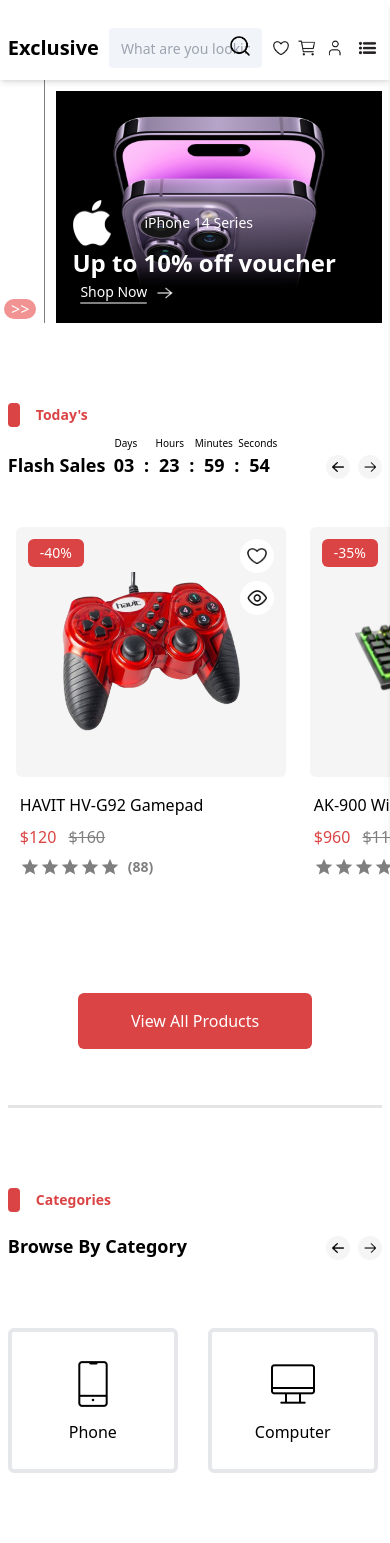
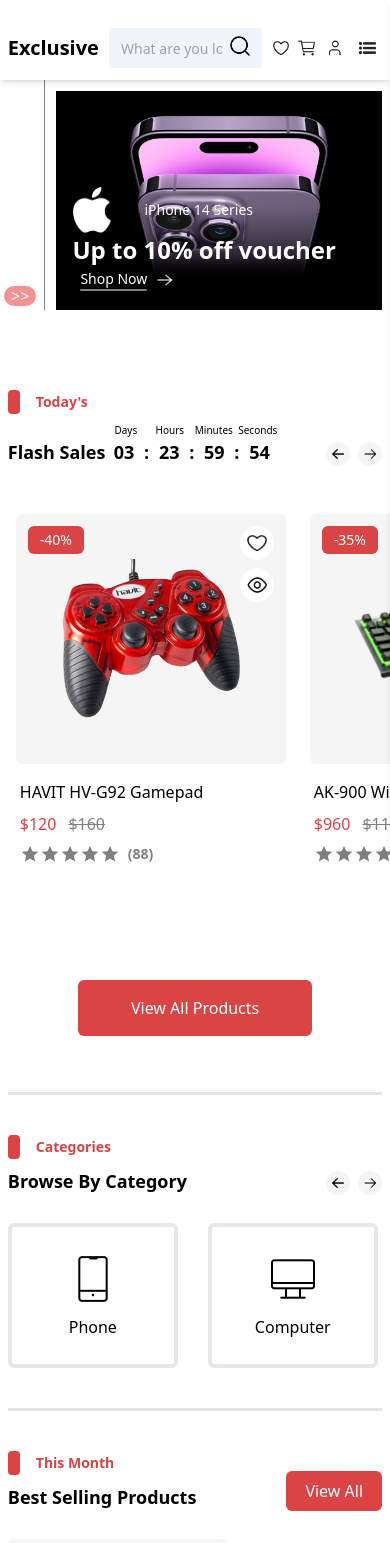
Before and after one commit to yoseftsegaye/E-commerce-website, a React (Vite) app: page / in a window 390 px wide. Shown: the top 1543 px of the page. Built offline with nearby package versions, Linux system fonts and the light colour scheme.

Commit message:
added some responsiveness for all

```diff
--- a/src/App.jsx
+++ b/src/App.jsx
@@ -5,12 +5,14 @@
 
 function App() {
   return (
-    <div className='h-100vh'>
+    <div className="min-h-screen flex flex-col">
       <Navbar />
-      <Home />
+      <div className="flex-grow">
+        <Home />
+      </div>
       <Footer />
     </div>
-  )
+  );
 }
 
-export default App
+export default App;
--- a/src/index.css
+++ b/src/index.css
@@ -1,3 +1,8 @@
 @tailwind base;
 @tailwind components;
 @tailwind utilities;
+
+body {
+    margin: 0;
+    padding: 0;
+  }
--- a/src/pages/Footer.jsx
+++ b/src/pages/Footer.jsx
@@ -60,7 +60,7 @@
                                 <p className='text-xs font-normal opacity-70'>Save $3 with App New User Only</p>
                                 <div className='w-full flex flex-row gap-2'>
                                     <div className='w-20 h-20 flex items-center justify-center'>
-                                        <img src="/Footer/Qrcode.png" alt="Qrcode" className='w-[76px] h-[766px] object-contain' />
+                                        <img src="/Footer/Qrcode.png" alt="Qrcode" className='w-[76px] h-[76px] object-contain' />
                                     </div>
                                     <div className='w-[110px] h-20 flex flex-col gap-1'>
                                         <a
--- a/src/pages/Home.jsx
+++ b/src/pages/Home.jsx
@@ -1,4 +1,3 @@
-
 import React, { useState } from 'react';
 import Todays from './homePage/Todays';
 import Catagories from './homePage/Catagories';
@@ -20,9 +19,9 @@
             <div className="flex flex-row w-full mt-20 mb-4 px-[2%] md:px-[5%]">
 
                 {/* Side menu bar */}
-                <div className={`relative ${open ? "w-[233px] h-fit pt-[3%]" : "w-10 h-auto"} lg:w-[233px] lg:h-auto pr-1 lg:pr-4 lg:pt-10`}>
+                <div className={`relative ${open ? "w-[200px] md:w-[233px] h-fit pt-[3%]" : "w-10 h-auto"} lg:w-[233px] lg:h-auto pr-1 lg:pr-4 lg:pt-10`}>
                     {/* Sidebar content */}
-                    <div className={`${open ? "flex" : "hidden"} flex-col items-start gap-4 w-[217px] h-[344px] lg:flex lg:h-auto`}>
+                    <div className={`${open ? "flex w-[160px]" : "hidden"} flex-col items-start gap-4 w-[217px] h-[344px] lg:flex lg:h-auto`}>
                         <div className="flex flex-row items-center justify-between w-full">
                             <button className="font-normal text-base hover:text-[#DB4444]">Women's Fashion</button>
                             <button>
@@ -58,11 +57,11 @@
                 {/* Front image */}
                 <div className={`w-full h-auto pl-[3%] pt-[3%] transition-transform duration-300 border-l border-black/50`}
                     onClick={handleCloseDetail}>
-                    <div className="relative flex flex-row justify-center md:justify-between w-full h-full bg-black md:pl-4 lg:pl-16">
+                    <div className="relative flex flex-row justify-center md:justify-between w-full h-full bg-black pl-[6%]">
                         {/* Description section */}
                         <div className="hidden md:flex flex-col w-[300px] gap-8 py-10 left-0">
                             <div className="flex flex-row justify-between items-center w-36 md:w-[190px]">
-                                <img src="/Home/Apple.png" alt="Apple" className="w-10 h-12" />
+                                <img src="/Home/Apple.png" alt="Apple" className="w-10 h-12 object-contain" />
                                 <h1 className="text-sm md:text-base font-normal text-white">iPhone 14 Series</h1>
                             </div>
                             <div className="w-32 md:w-[294px] text-2xl md:text-5xl font-semibold text-[#FAFAFA]">
@@ -116,7 +115,7 @@
                                 setDetail(!detail);
                             }}
                         >
-                            <img src="/Home/Phone.jpg" alt="Phone" className="w-fit h-full" />
+                            <img src="/Home/Phone.jpg" alt="Phone" className="w-fit h-full object-contain" />
                         </div>
                     </div>
                 </div>
--- a/src/pages/Navbar.jsx
+++ b/src/pages/Navbar.jsx
@@ -2,7 +2,12 @@
 
 const Navbar = () => {
     const [activeLink, setActiveLink] = useState("Home"); // Default active link
-    const links = ["Home", "Contact", "About", "SignUp"]; // List of links
+    const links = [
+        { id: 1, name: "Home", href: "#" },
+        { id: 2, name: "Contact", href: "#" },
+        { id: 3, name: "About", href: "#" },
+        { id: 4, name: "SignUp", href: "#" },
+    ]; // List of links
 
     const [open, setOpen] = useState(false);
 
@@ -26,19 +31,17 @@
                     {/* Link for large screen */}
                     <div className="hidden lg:flex justify-end gap-10">
                         {links.map((link) => (
-                            <div key={link} className="w-auto px-1">
+                            <div key={link.id} className="w-auto px-1">
                                 <a
-                                    href="/"
+                                    href={link.href}
                                     className="font-normal hover:text-[#DB4444]"
-                                    onClick={(e) => {
-                                        e.preventDefault(); // Prevent page reload
-                                        setActiveLink(link); // Set active link
-                                    }}
+                                    onClick={() => setActiveLink(link.name)} // Only set active link, allow navigation
                                 >
-                                    {link}
+                                    {link.name}
                                 </a>
+
                                 <div
-                                    className={`w-full h-[2px] rounded bg-black transition-opacity ${activeLink === link ? "opacity-50" : "opacity-0"
+                                    className={`w-full h-[2px] rounded bg-black transition-opacity ${activeLink === link.name ? "opacity-50" : "opacity-0"
                                         }`}
                                 ></div>
                             </div>
@@ -50,12 +53,12 @@
                 <div className='flex flex-row justify-center items-center w-[70%] lg:w-[40%] h-10 gap-[5%]'>
 
                     {/* Search section */}
-                    <div className='flex items-center justify-center w-full rounded bg-slate-100 h-full pl-3 md:pl-5 pr-3 py-2 relative'>
-                        <div className='flex flex-row items-center w-full h-full'>
+                    <div className='flex items-center justify-center w-full rounded bg-slate-100 h-full pl-3 md:pl-5 pr-10 py-2 relative'>
+                        <div className='flex flex-row items-center w-full h-full relative'>
                             <input
                                 type="text"
                                 placeholder='What are you looking for?'
-                                className='text-sm font-normal bg-slate-100 w-full h-full outline-none'
+                                className='text-sm font-normal bg-slate-100 w-full h-full outline-none  placeholder-ellipsis'
                             />
                         </div>
 
--- a/src/pages/homePage/Catagories.jsx
+++ b/src/pages/homePage/Catagories.jsx
@@ -48,11 +48,11 @@
   };
 
   return (
-    <div className='w-full my-20 px-[2%] md:px-[5%]'>
-      <div className="flex flex-col items-center gap-[60px]">
+    <div className='w-full my-10 md:my-20 px-[2%] md:px-[5%]'>
+      <div className="flex flex-col items-center gap-5 md:gap-[60px]">
         {/* Categories */}
         <div className='flex flex-row items-center w-full relative'>
-          <div className='flex flex-col justify-start gap-5 w-fit mb-2'>
+          <div className='flex flex-col justify-start gap-2 md:gap-5 w-fit mb-2'>
             <div className="flex flex-row items-center w-fit gap-4">
               <div className="w-3 h-6 md:w-4 md:h-8 lg:w-5 lg:h-10 rounded bg-[#DB4444]"></div>
               <h1 className="text-sm md:text-base font-semibold text-[#DB4444]">Categories</h1>
@@ -103,7 +103,8 @@
                       }`}
                   />
                 </div>
-                <p className='text-base font-normal'>{catagory.name}</p>
+                <p className={`text-base font-normal ${activeLink === catagory.name ? "filter invert" : ""
+                  }`}>{catagory.name}</p>
               </a>
             ))}
           </div>
--- a/src/pages/homePage/Information.jsx
+++ b/src/pages/homePage/Information.jsx
@@ -2,7 +2,7 @@
 
 const Information = () => {
     return (
-        <div className='w-full h-fit flex justify-center items-center my-20 px-[2%] md:px-[5%]'>
+        <div className='w-full h-fit flex justify-center items-center my-10 md:my-20 px-[2%] md:px-[5%]'>
             <div className='w-[943px] h-fit flex flex-wrap items-center justify-center gap-8'>
                 {/* Contents */}
                 <div className='min-w-[249px] h-fit flex flex-col flex-nowrap items-center justify-center gap-6'>
--- a/src/pages/homePage/OurProducts.jsx
+++ b/src/pages/homePage/OurProducts.jsx
@@ -56,7 +56,7 @@
     };
 
     return (
-        <div className='w-full my-20 px-[2%] md:px-[5%]'>
+        <div className='w-full my-10 md:my-20 px-[2%] md:px-[5%]'>
             <div className="flex flex-col items-center gap-5 md:gap-[60px]">
                 {/* Our products */}
                 <div className='flex flex-row items-center w-full relative'>
--- a/src/pages/homePage/ThisMonth.jsx
+++ b/src/pages/homePage/ThisMonth.jsx
@@ -88,7 +88,7 @@
     };
 
     return (
-        <div className='w-full my-20 px-[2%] md:px-[5%]'>
+        <div className='w-full my-10 md:my-20 px-[2%] md:px-[5%]'>
             <div className='flex flex-col items-center gap-5 md:gap-[60px]'>
                 {/* This Month */}
                 <div className='flex flex-row items-center w-full relative'>
@@ -263,8 +263,6 @@
                     <img src="/Month/Speaker.png" alt="Speaker" className="w-full h-full object-contain z-10" />
                     <div className="absolute w-[504px] h-[500px] sm:scale-50 md:scale-75 lg:scale-100 rounded-full bg-[#D9D9D9] blur-[100px] opacity-30 z-0"></div>
                 </div>
-
-
             </div>
         </div>
     )
```
Also changed, not shown: src/pages/homePage/Featured.jsx (+9 -9 lines), src/pages/homePage/Todays.jsx (+5 -5 lines).
